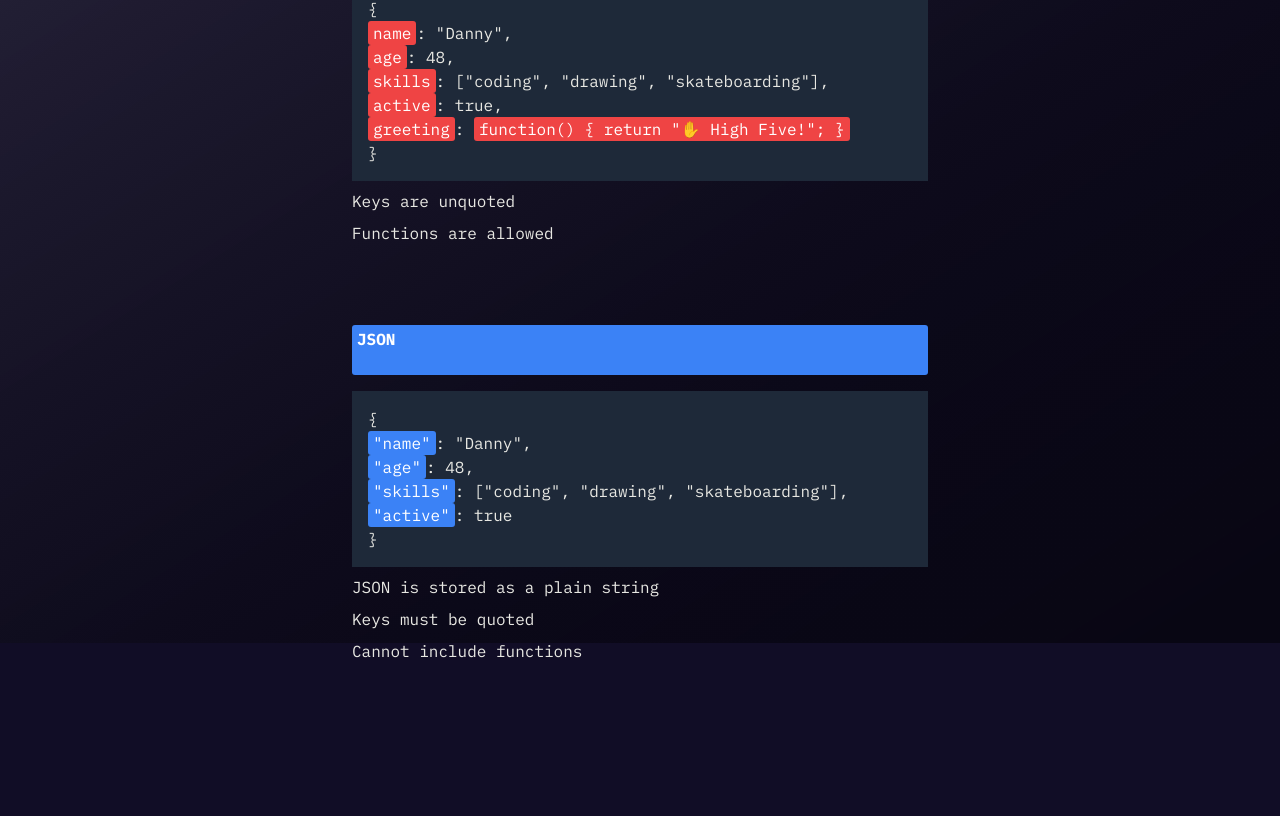
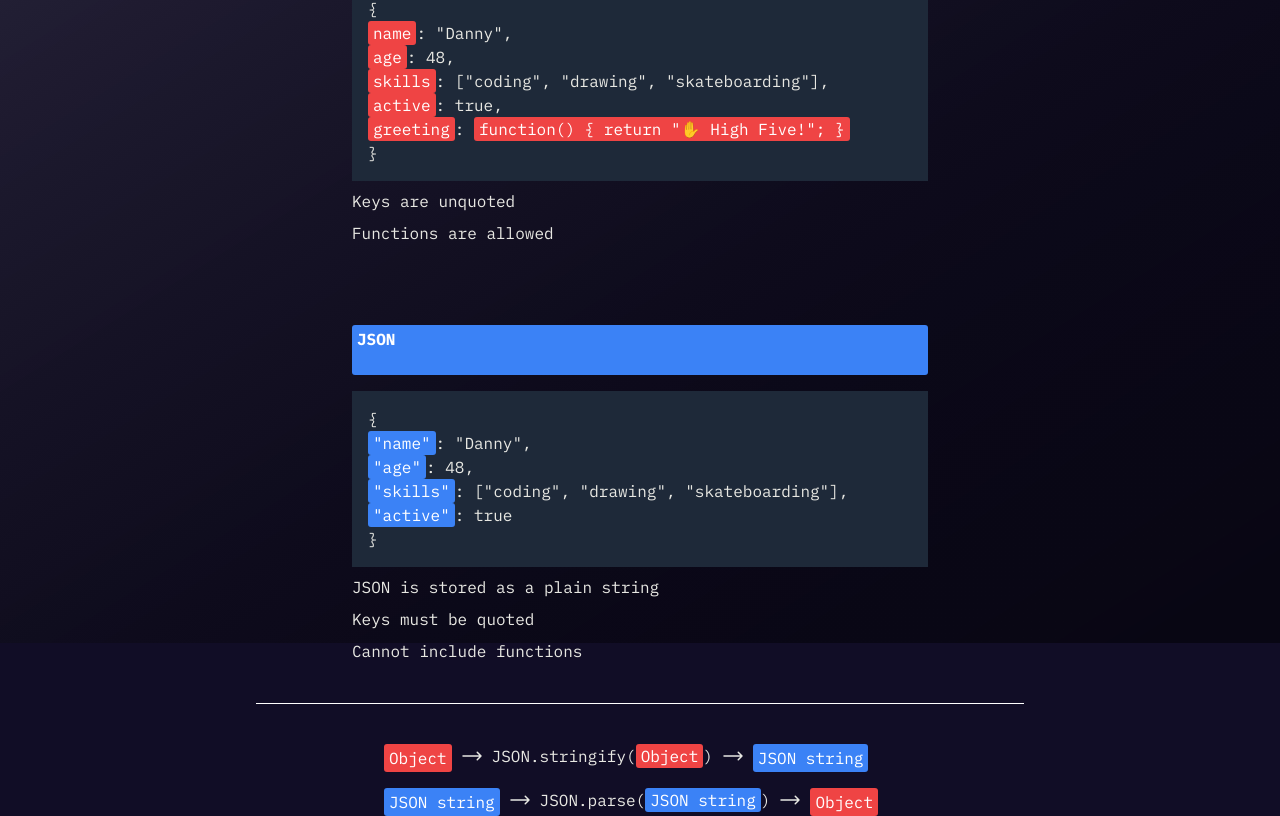
Before and after one commit to Danny-Cisco/danny-cisco, a SvelteKit app: page /understand-stuff/json-vs-object in a window 1280 px wide. Shown: the part 157-973 px from the top of the page. Before the commit the page ends 820 px from the top, so only its background shows below. Built offline with nearby package versions, Linux system fonts and the light colour scheme.

Commit message:
finished my json cheat sheet

```diff
--- a/src/routes/understand-stuff/json-vs-object/+page.svelte
+++ b/src/routes/understand-stuff/json-vs-object/+page.svelte
@@ -53,6 +53,78 @@
 			<p>Cannot include functions</p>
 		</div>
 	</div>
+	<hr class="mt-10 w-full border-t-white" />
+	<div class="mx-auto mt-10 flex w-full max-w-lg gap-2">
+		<div class="js-key">Object</div>
+		<svg
+			xmlns="http://www.w3.org/2000/svg"
+			fill="none"
+			viewBox="0 0 24 24"
+			stroke-width="1.5"
+			stroke="currentColor"
+			class="size-6"
+		>
+			<path
+				stroke-linecap="round"
+				stroke-linejoin="round"
+				d="M17.25 8.25 21 12m0 0-3.75 3.75M21 12H3"
+			/>
+		</svg>
+
+		<div class="">JSON.stringify(<span class="js-key">Object</span>)</div>
+		<svg
+			xmlns="http://www.w3.org/2000/svg"
+			fill="none"
+			viewBox="0 0 24 24"
+			stroke-width="1.5"
+			stroke="currentColor"
+			class="size-6"
+		>
+			<path
+				stroke-linecap="round"
+				stroke-linejoin="round"
+				d="M17.25 8.25 21 12m0 0-3.75 3.75M21 12H3"
+			/>
+		</svg>
+
+		<div class="json-key">JSON string</div>
+	</div>
+	<div class="mx-auto mt-4 flex w-full max-w-lg gap-2">
+		<div class="json-key">JSON string</div>
+
+		<svg
+			xmlns="http://www.w3.org/2000/svg"
+			fill="none"
+			viewBox="0 0 24 24"
+			stroke-width="1.5"
+			stroke="currentColor"
+			class="size-6"
+		>
+			<path
+				stroke-linecap="round"
+				stroke-linejoin="round"
+				d="M17.25 8.25 21 12m0 0-3.75 3.75M21 12H3"
+			/>
+		</svg>
+
+		<div class="">JSON.parse(<span class="json-key">JSON string</span>)</div>
+		<svg
+			xmlns="http://www.w3.org/2000/svg"
+			fill="none"
+			viewBox="0 0 24 24"
+			stroke-width="1.5"
+			stroke="currentColor"
+			class="size-6"
+		>
+			<path
+				stroke-linecap="round"
+				stroke-linejoin="round"
+				d="M17.25 8.25 21 12m0 0-3.75 3.75M21 12H3"
+			/>
+		</svg>
+
+		<div class="js-key">Object</div>
+	</div>
 </div>
 
 <style>
```
